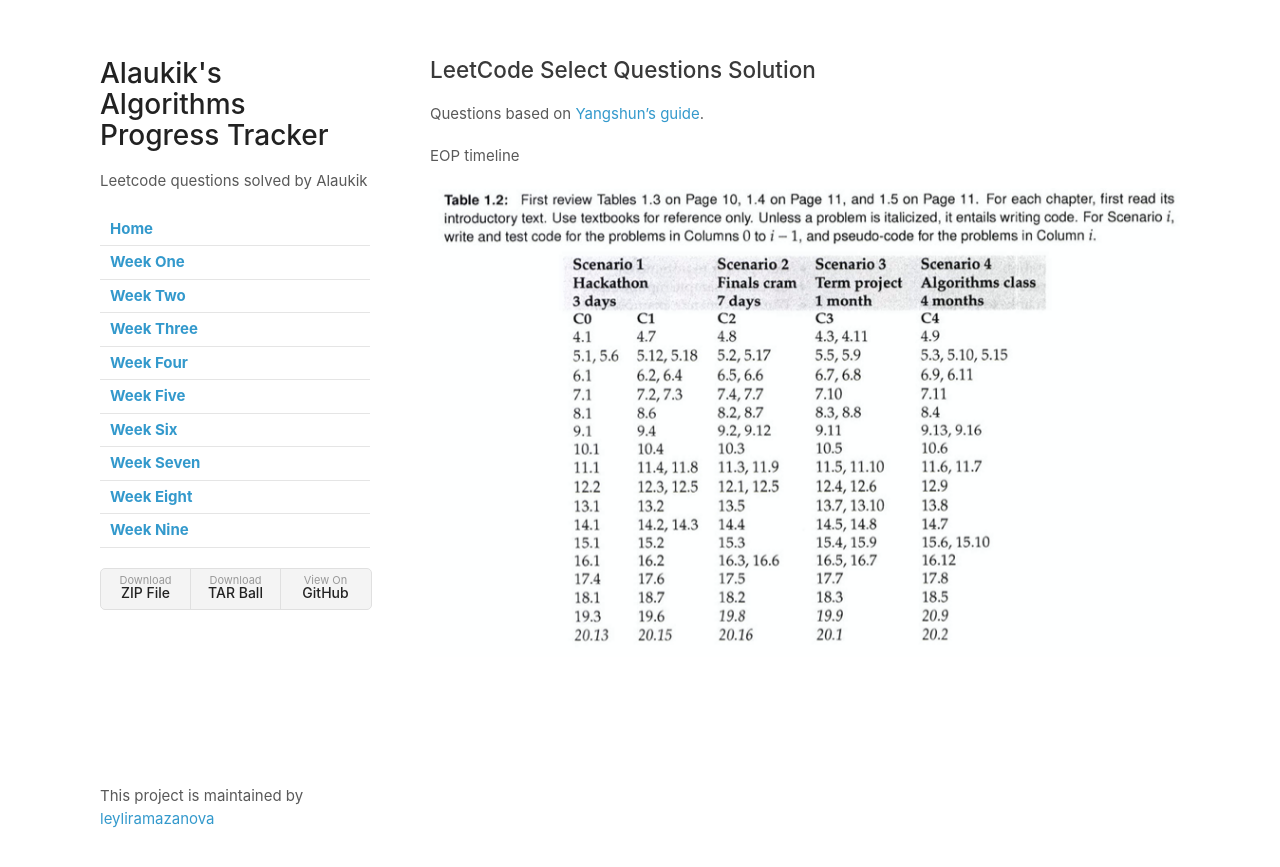
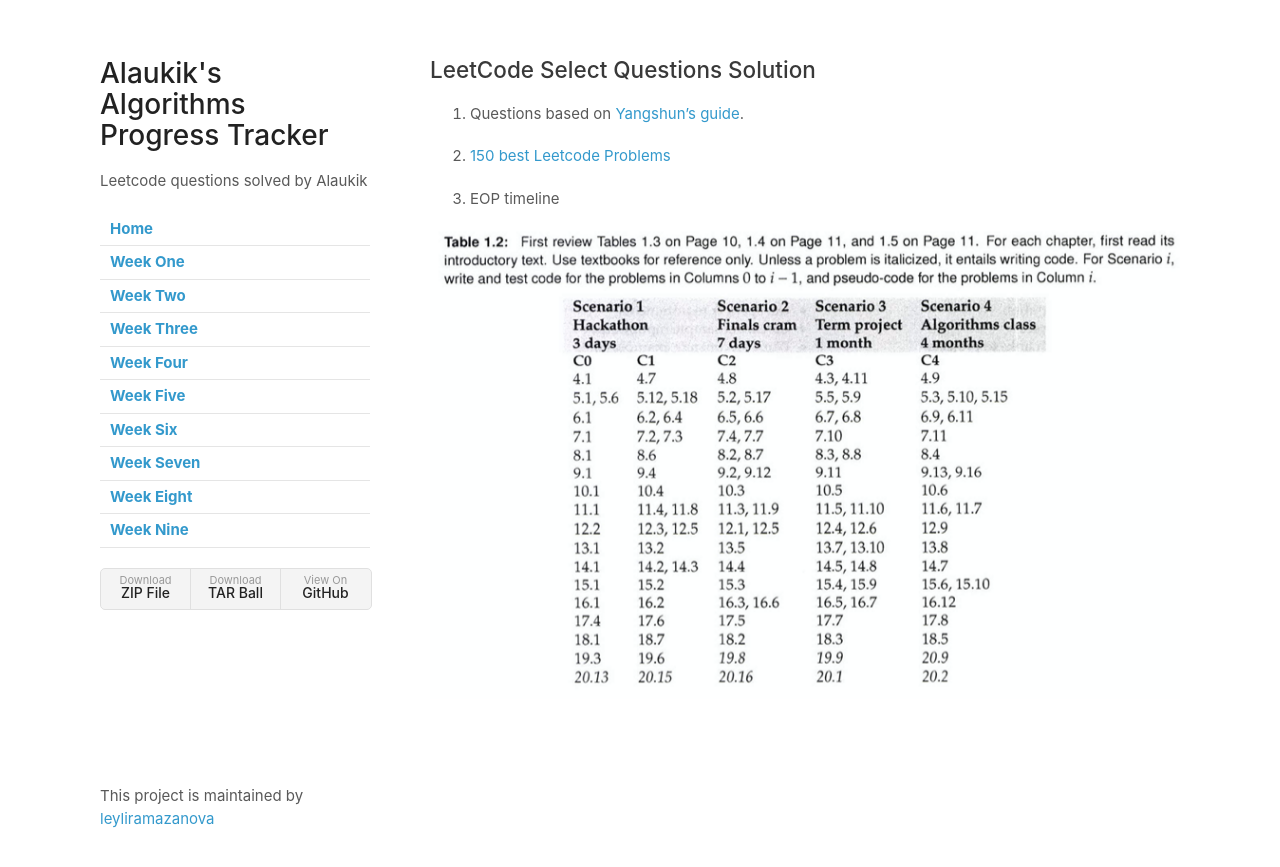
Before and after one commit to leyliramazanova/Five-Weeks-of-Leet-Code, a Jekyll site: the page built from index.md, in a window 1280 px wide. Shown: the top 867 px of the page. Built offline with Jekyll 4.4.1, drawn with Linux system fonts in a browser that asks for light colours; our own code applies the rules of GitHub Pages for plain Markdown files.

Commit message:
Update index.md

```diff
--- a/index.md
+++ b/index.md
@@ -4,9 +4,11 @@ layout: default
 ## LeetCode Select Questions Solution
 
 
-Questions based on [Yangshun's guide](https://yangshun.github.io/tech-interview-handbook/best-practice-questions/
+1. Questions based on [Yangshun's guide](https://yangshun.github.io/tech-interview-handbook/best-practice-questions/
 ).
 
-EOP timeline
+2. [150 best Leetcode Problems](https://learntocodetogether.com/top-150-leetcodes-best-practice-problems/)
 
-![Image of Yaktocat](EOP.png)
+3. EOP timeline
+
+![Image of EOP timeline](EOP.png)
```
